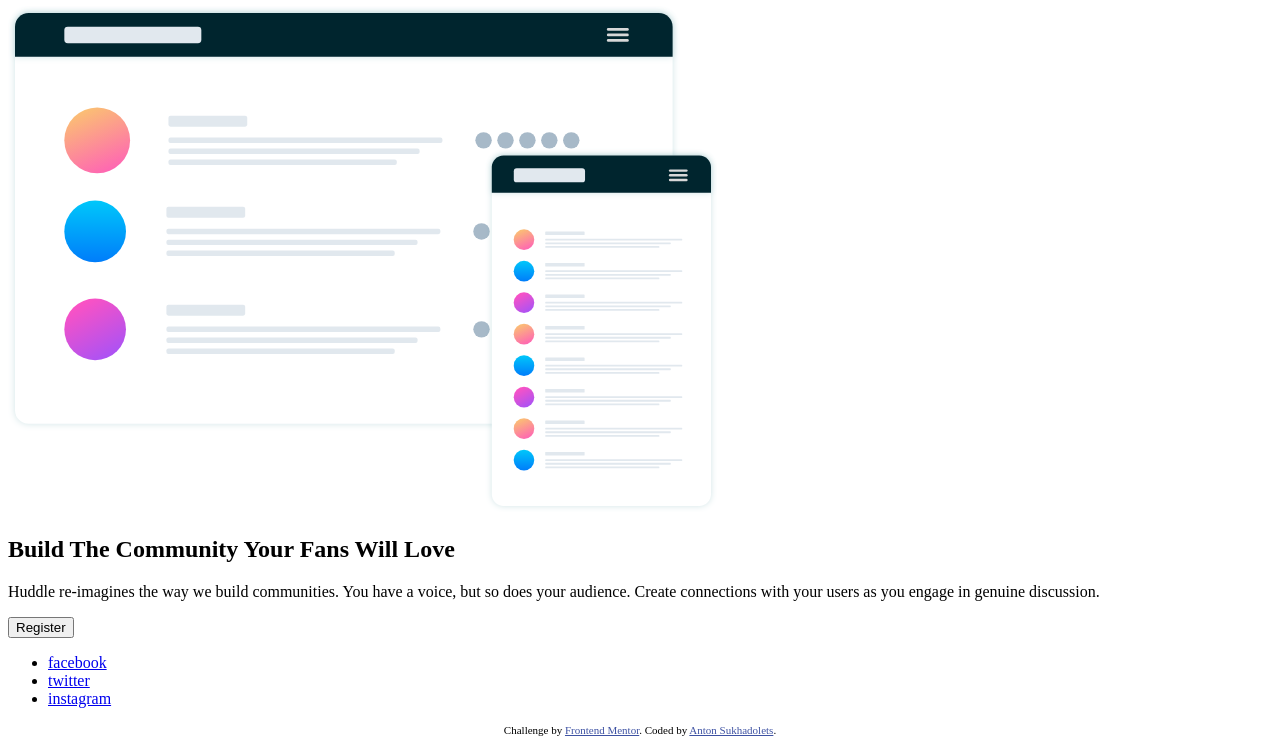
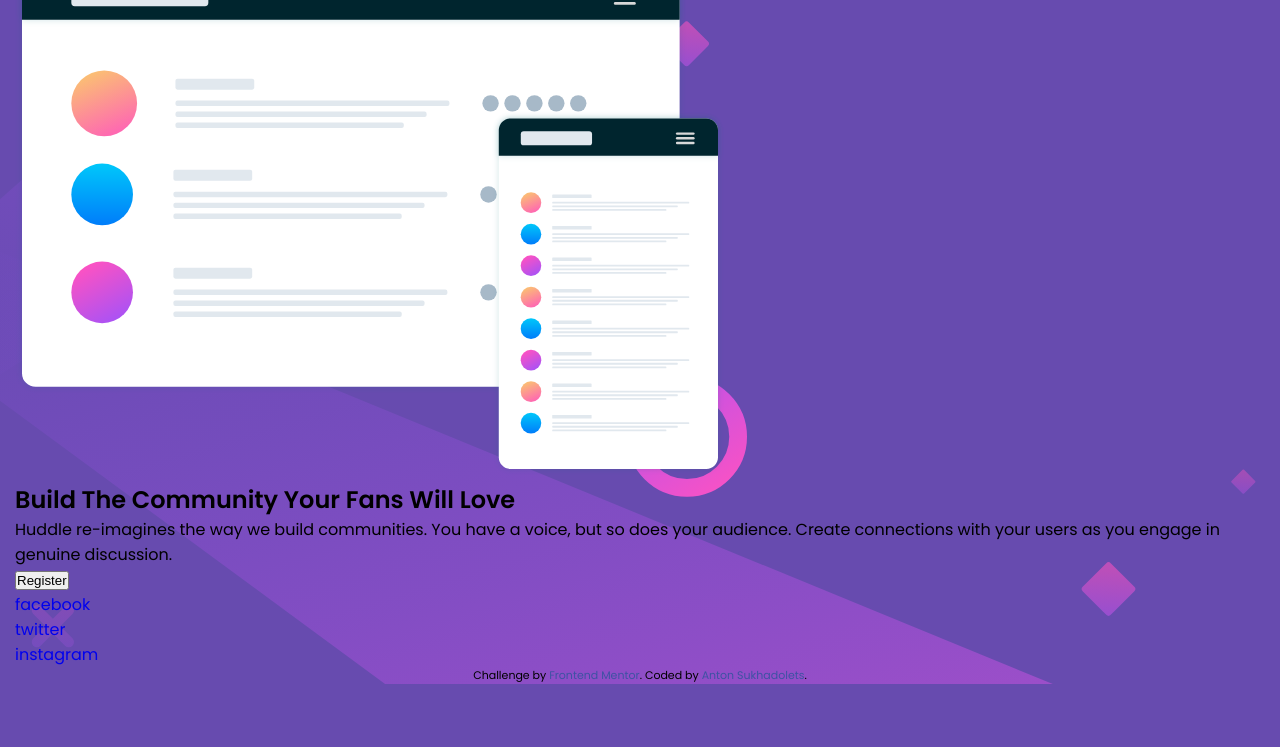
Before and after one commit to SuhodolecA/huddle-landing-page-with-single-introductory-section, a plain HTML site: page index.html in a window 1280 px wide. Shown: the part 151-898 px from the top of the page. After the commit the page ends 835 px from the top, so only its background shows below. Drawn offline with Linux system fonts and the light colour scheme.

Commit message:
feat: add starting styles and add fonts

```diff
--- a/index.html
+++ b/index.html
@@ -9,6 +9,10 @@
   <link rel="icon" type="image/png" sizes="32x32" href="./images/favicon-32x32.png">
 
   <title>Frontend Mentor | Huddle landing page with single introductory section</title>
+  <link rel="preconnect" href="https://fonts.googleapis.com">
+<link rel="preconnect" href="https://fonts.gstatic.com" crossorigin>
+<link href="https://fonts.googleapis.com/css2?family=Open+Sans&family=Poppins:wght@400;600&display=swap" rel="stylesheet">
+<link rel="stylesheet" href="styles/styles.css">
 
   <!-- Feel free to remove these styles or customise in your own stylesheet 👍 -->
   <style>
--- /dev/null
+++ b/styles/styles.scss
@@ -0,0 +1,37 @@
+// === variables ===
+$violet: hsl(257, 40%, 49%);
+$soft-magneta: hsl(300, 69%, 71%);
+// === / variables ===
+
+// === common styles ===
+:root {
+    box-sizing: border-box;
+}
+
+*, *::before, *::after {
+    box-sizing: inherit;
+    margin: 0;
+    padding: 0;
+}
+
+body {
+    font-family: 'Open Sans', sans-serif;
+    font-family: 'Poppins', sans-serif;
+    background: $violet url('/images/bg-desktop.svg') no-repeat center center / cover;
+}
+
+.huddle-container {
+    max-width: 1315px;
+    margin: 0 auto;
+    padding: 0 15px;
+}
+
+ul {
+    list-style: none;
+}
+
+a {
+    display: inline-block;
+    text-decoration: none;
+}
+// === / common styles ===
```
Also changed, not shown: styles/styles.css (added), 1 other file.
